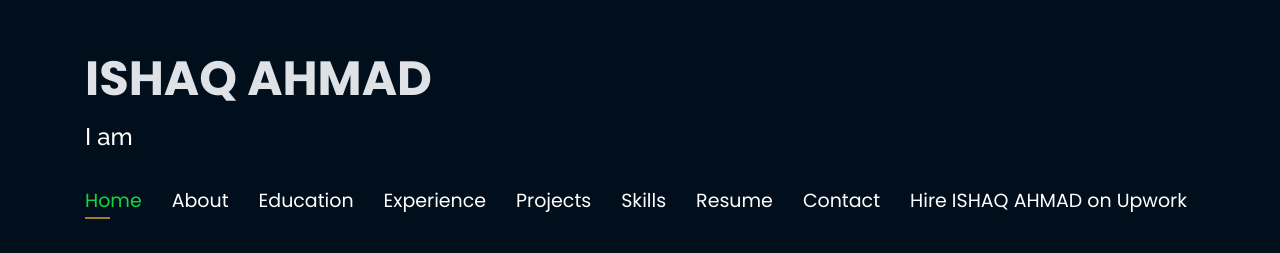
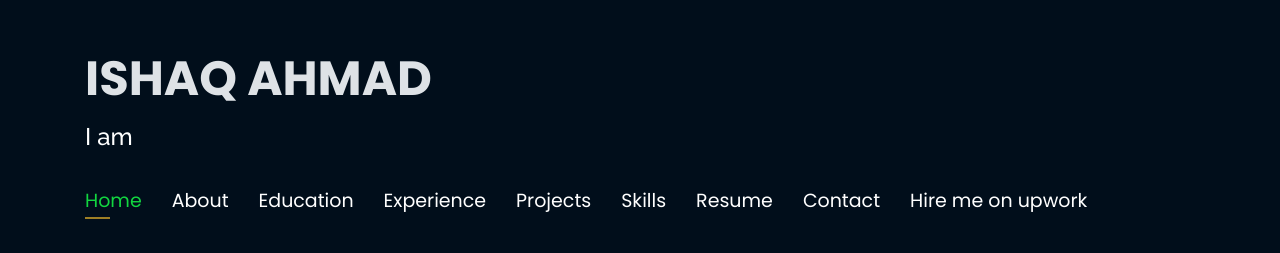
Before and after one commit to itxme2004/cyberfortress, a plain HTML site: page index.html in a window 1280 px wide. Shown: the part 225-478 px from the top of the page. Drawn offline with nearby package versions, Linux system fonts and the light colour scheme.

Commit message:
Update index.html

```diff
--- a/index.html
+++ b/index.html
@@ -77,7 +77,7 @@
           <li><a href="#" target="_blank"> <span>Resume</span></a></li>
           <!-- <li><a href="#links"> <span>Resume & Links</span></a></li> -->
           <li><a href="#contacts"> <span>Contact</span></a></li>
-          <li><a href="#contacts"> <span>Hire ISHAQ AHMAD on Upwork</span></a></li>
+          <li><a href="#contacts"> <span>Hire me on upwork</span></a></li>
 
         </ul>
       </nav><!-- .nav-menu -->
```
